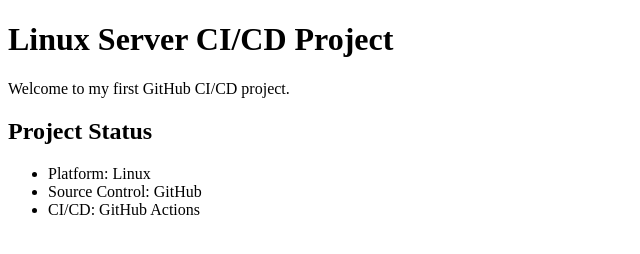
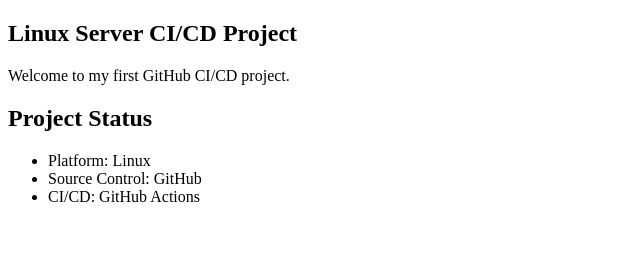
Before and after one commit to shellghost-art/linux-server-ci-cd, a plain HTML site: page index.html in a window 1280 px wide. Shown: the whole page, without its empty margins (0-640 px from the left). Drawn offline with Linux system fonts and the light colour scheme.

Commit message:
Change header from h1 to h2 for project title

```diff
--- a/index.html
+++ b/index.html
@@ -6,7 +6,7 @@
     <title>Linux Server CI/CD</title>
 </head>
 <body>
-    <h1>Linux Server CI/CD Project</h1>
+    <h2>Linux Server CI/CD Project</h2>
 
     <p>Welcome to my first GitHub CI/CD project.</p>
 
```
